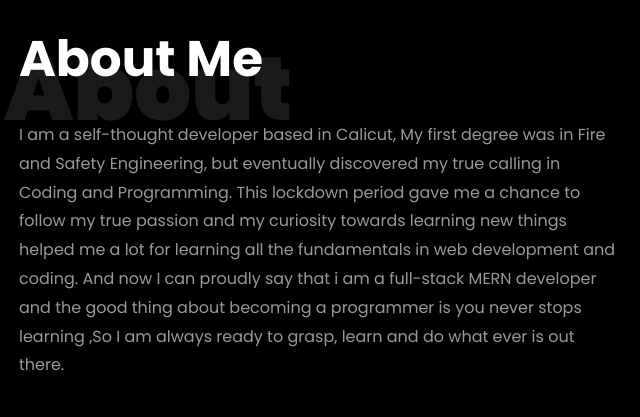
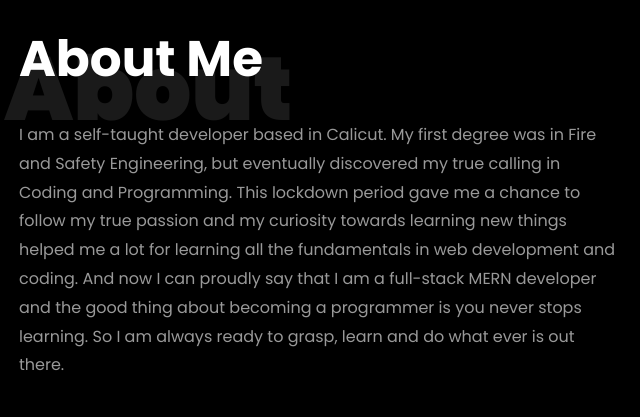
Before and after one commit to aafrinabid/portfolio, a plain HTML site: page index.html in a window 1280 px wide. Shown: the part 840-1257 px from the top of the page, 574-1214 px from the left. Drawn offline with Linux system fonts and the light colour scheme; files whose address does not match are found by name.

```diff
--- a/index.html
+++ b/index.html
@@ -102,8 +102,8 @@
 		          <div class="col-md-12 heading-section ftco-animate">
 		          	<h1 class="big">About</h1>
 		            <h2 class="mb-4">About Me</h2>
-		            <p>I am a self-thought developer based in Calicut, My first degree was in Fire and Safety Engineering,  but eventually discovered my true calling in Coding and Programming. This lockdown period gave me a chance to follow my true passion and my curiosity towards learning new things helped me a lot for learning all the fundamentals in web development and coding.
-						And now I can proudly say that i am a full-stack MERN developer and the  good thing about becoming a  programmer is you never stops learning ,So I am always ready to grasp, learn and do what ever is out there.
+		            <p>I am a self-taught developer based in Calicut. My first degree was in Fire and Safety Engineering,  but eventually discovered my true calling in Coding and Programming. This lockdown period gave me a chance to follow my true passion and my curiosity towards learning new things helped me a lot for learning all the fundamentals in web development and coding.
+						And now I can proudly say that I am a full-stack MERN developer and the  good thing about becoming a  programmer is you never stops learning. So I am always ready to grasp, learn and do what ever is out there.
 
 					</p>
 		            <ul class="about-info mt-4 px-md-0 px-2">
```
Also changed, not shown: images/banner2.jpeg.
